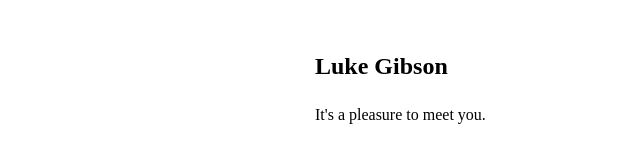
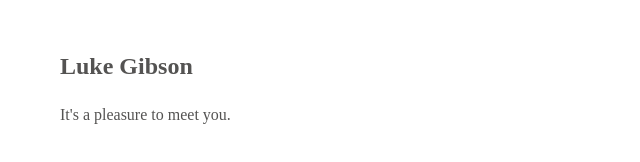
Before and after one commit to lukgib/lukegibson.xyz, a plain HTML site: page index.html in a window 1280 px wide. Shown: the whole page, without its empty margins (0-640 px from the left). Drawn offline with Linux system fonts and the light colour scheme.

Commit message:
Update styling of index.html

```diff
--- a/index.html
+++ b/index.html
@@ -9,11 +9,13 @@
     <meta name="viewport" content="width=device-width, initial-scale=1, maximum-scale=1" />
     <style>
       body {
-    	  line-height: 1.4;
-	      font-size: 16px;
-	      padding: 0 10px;
-	      margin: 50px auto;
-	      max-width: 650px;
+    	  background-clor: #fdfcf3;
+	  color: #545352;
+	  font-size: 16px Baskerville, Garamond, serif;
+	  line-height: 1.4;
+	  padding: 0 10px;
+	  margin: 50px;
+	  max-width: 650px;
       }
     </style>
   </head>
```
